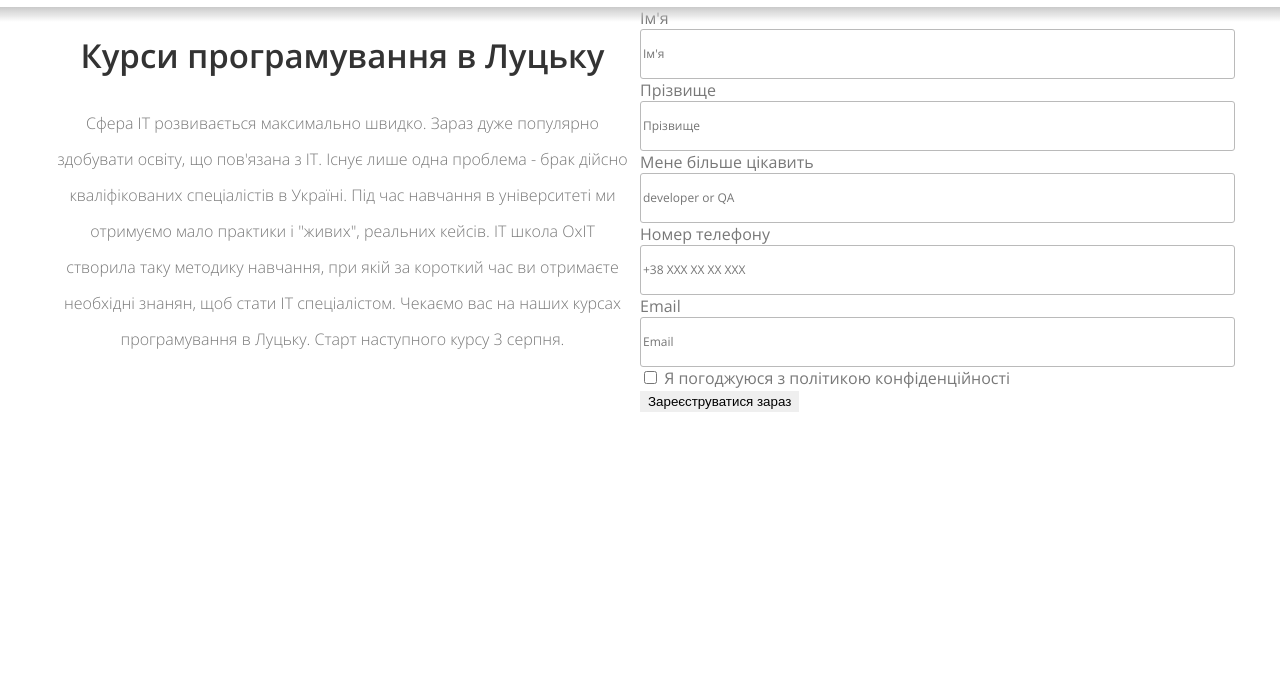
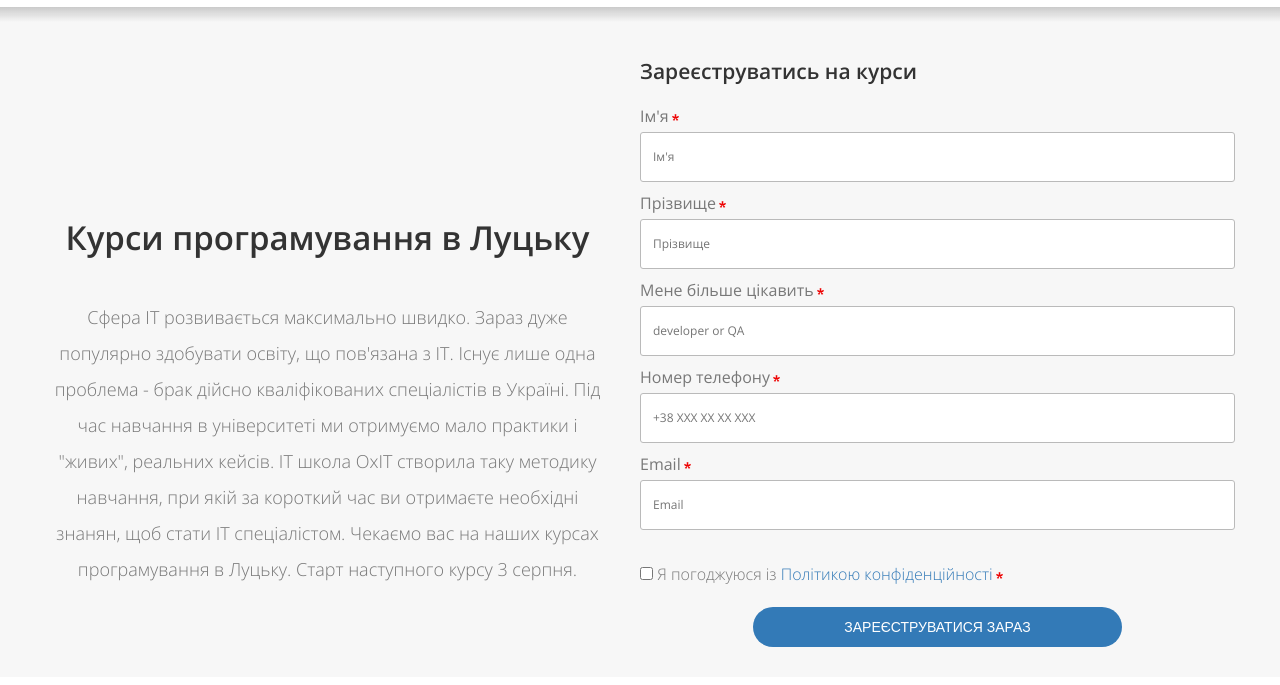
Before and after one commit to hashirama-d/hashirama_4maket, a website: page index.html in a window 1280 px wide. Shown: the part 93-778 px from the top of the page. Drawn offline with Linux system fonts and the light colour scheme.

Commit message:
add enroll form with adaptive

```diff
--- a/index.html
+++ b/index.html
@@ -1,5 +1,5 @@
 <!doctype html>
-<html lang="en">
+<html lang="uk">
 <head>
     <meta charset="UTF-8">
     <meta name="viewport"
@@ -9,7 +9,6 @@
     <link rel="stylesheet" href="css/style.css">
 
     <title>OxIT - Oxygen for IT</title>
-
 </head>
 
 <body>
@@ -51,26 +50,45 @@
 
                 <div class="enroll__right">
                     <form action="" method="post" class="enroll__form">
-                        <label for="first-name">Ім'я</label><br>
+                        <h3 class="enroll__form-title">Зареєструватись на курси</h3>
+                        <div class="enroll__form-field">
+                            <label for="first-name" class="enroll__form-label required">Ім'я</label><br>
                             <input type="text" name="first-name" id="first-name" class="enroll__form-input" required
-                               placeholder="Ім'я"><br>
-                        <label for="last-name">Прізвище</label><br>
+                                   placeholder="Ім'я" pattern="^\p{L}+$"><br>
+                        </div>
+                        <div class="enroll__form-field">
+                            <label for="last-name" class="enroll__form-label required">Прізвище</label><br>
                             <input type="text" name="last-name" id="last-name" class="enroll__form-input" required
-                               placeholder="Прізвище"><br>
-                        <label for="point-of-interest">Мене більше цікавить</label><br>
+                                   placeholder="Прізвище" pattern="^\p{L}+$"><br>
+                        </div>
+                        <div class="enroll__form-field">
+                            <label for="point-of-interest" class="enroll__form-label required">Мене більше
+                                цікавить</label><br>
                             <input type="text" name="point-of-interest" id="point-of-interest" class="enroll__form-input"
-                               required placeholder="developer or QA"><br>
-                        <label for="phone-number">Номер телефону</label><br>
+                                   required placeholder="developer or QA" pattern="^\p{L}+$"><br>
+                        </div>
+                        <div class="enroll__form-field">
+                            <label for="phone-number" class="enroll__form-label required">Номер телефону</label><br>
                             <input type="tel" name="phone-number" id="phone-number" class="enroll__form-input" required
-                               placeholder="+38 XXX XX XX XXX"><br>
-                        <label for="email">Email</label><br>
+                                   placeholder="+38 XXX XX XX XXX" pattern="^\+38\d{8}$"><br>
+                        </div>
+                        <div class="enroll__form-field">
+                            <label for="email" class="enroll__form-label required">Email</label><br>
                             <input type="email" name="email" id="email" class="enroll__form-input" required
-                               placeholder="Email"><br>
+                                   placeholder="Email"><br><br>
+                        </div>
+                        <div class="enroll__form-field confidentional-policy-field">
                             <input type="checkbox" class="enroll__form-input" name="confidentional-policy"
                                    id="confidentional-policy" required>
-                        <label for="confidentional-policy">Я погоджуюся з політикою конфіденційності </label><br>
+                            <label for="confidentional-policy" class="enroll__form-label required">Я погоджуюся iз
+                                <a href="#" class="confidentional-policy-link">Політикою
+                                    конфіденційності</a>
+                            </label><br><br>
+                        </div>
 
-                        <input type="submit" value="Зареєструватися зараз">
+                        <input type="submit" value="Зареєструватися зараз" class="enroll__form-submit-btn">
+
+
                     </form>
                 </div>
             </div>
--- a/scss/components/_body.scss
+++ b/scss/components/_body.scss
@@ -2,5 +2,7 @@ body {
   font-family: $main-font;
   color: $text-color;
   font-size: 16px;
-
+  @media (max-width: 980px) {
+    font-size: 14px;
+  }
 }
--- a/scss/components/_enroll.scss
+++ b/scss/components/_enroll.scss
@@ -1,41 +1,47 @@
 .enroll {
+  background-color: $section-bg;
   &__inner {
     display: flex;
+    column-gap: 30px;
     justify-content: flex-start;
+    align-items: flex-end;
     flex: 1;
+    padding-top: 50px;
     @media (max-width: 720px) {
       flex-direction: column;
     }
   }
   &__left {
-    //width: 50%;
     text-align: center;
+    margin-bottom: 90px;
+    @media (max-width: 720px) {
+      margin-bottom: 40px;
+    }
   }
   &__title {
+    margin-bottom: 40px;
     font-size: 33px;
     line-height: 43px;
-    color: #333333;
+    color: $heading-color;
     font-weight: 600;
     @media (max-width: 980px) {
-      font-size: 30px;
-      line-height: 40px;
+      font-size: 28px;
+      line-height: 38px;
     }
     @media (max-width: 720px) {
       font-size: 24px;
       line-height: 34px;
+      margin-bottom: 20px;
     }
-    //@media (max-width: 440px) {
-    //  font-size: 17px;
-    //  line-height: 27px;
-    //}
   }
   &__description {
     font-weight: 300;
-    padding: 0 10px;
-    font-size: 16px;
+    padding: 0 5px;
+    font-size: 18px;
     line-height: 36px;
     @media (max-width: 980px) {
-      line-height: 34px;
+      font-size: 16px;
+      line-height: 30px;
     }
     @media (max-width: 720px) {
       font-size: 14px;
@@ -47,10 +53,50 @@
   }
   &__right {
     min-width: 50%;
+    @media (max-width: 720px) {
+      width: 100%;
+    }
   }
 
   &__form {
+    display: flex;
+    flex-direction: column;
+
+    &-title {
+      color: $heading-color;
+      margin-bottom: 20px;
+      font-size: 21px;
+      font-weight: 600;
+    }
+    &-label {
+      display: inline;
+      position: relative;
+      a {
+        color: $accent-color-dark;
+        &:hover {
+          color: $accent-color-bright;
+        }
+      }
+      &.required {
+        &::after {
+          content: "";
+          position: absolute;
+          width: 7px;
+          height: 7px;
+          top: 40%;
+          right: -10px;
+          background-image: url("../images/icons/required.png");
+          background-repeat: no-repeat;
+          background-size: cover;
+        }
+      }
+      &[for='confidentional-policy'] {
+        font-weight: 300;
+      }
+    }
     &-input {
+      margin: 5px 0 10px;
+      padding-left: 12px;
       border: 1px solid #bababa;
       border-radius: 3px;
       font-size: 12px;
@@ -63,7 +109,46 @@
       &::placeholder {
         font-family: $main-font;
       }
+      &[type="checkbox"] {
+        margin-bottom: auto;
+      }
     }
-
+    &-submit-btn {
+      width: 62%;
+      align-self: center;
+      padding: 10px 0;
+      text-transform: uppercase;
+      color: #ffffff;
+      background-color: $accent-color-dark;
+      border-radius: 25px;
+      margin-bottom: 30px;
+      font-size: 14px;
+      @media (max-width: 440px) {
+        font-size: 12px;
+      }
+      &:hover {
+        background-color: $accent-color-bright;
+        cursor: pointer;
+      }
+    }
+    @media (max-width: 357px){
+      &-field {
+        &.confidentional-policy-field {
+          display: flex;
+          align-items: center;
+          column-gap: 10px;
+          margin-bottom: 15px;
+          & input {
+            margin: 0;
+          }
+          & label {
+            &::after {
+              right: 52%;
+              top: 25px;
+            }
+          }
+        }
+      }
+    }
   }
 }
--- a/scss/components/_reset.scss
+++ b/scss/components/_reset.scss
@@ -5,6 +5,10 @@ html {
   height: 100%;
 }
 body, p {
+  margin: 0;
+  padding: 0;
+}
+h1, h2, h3, h4, h5, h6 {
   margin: 0;
   padding: 0;
 }
--- a/scss/components/_variables.scss
+++ b/scss/components/_variables.scss
@@ -1,4 +1,6 @@
 $text-color: #787878;
+$heading-color: #333333;
 $accent-color-dark: #337ab7;
 $accent-color-bright: #3498db;
+$section-bg: #f7f7f7;
 $content-width: 1220px;
```
Also changed, not shown: css/style.css, 1 other file. Lines whose indentation alone changed are shown as unchanged.
